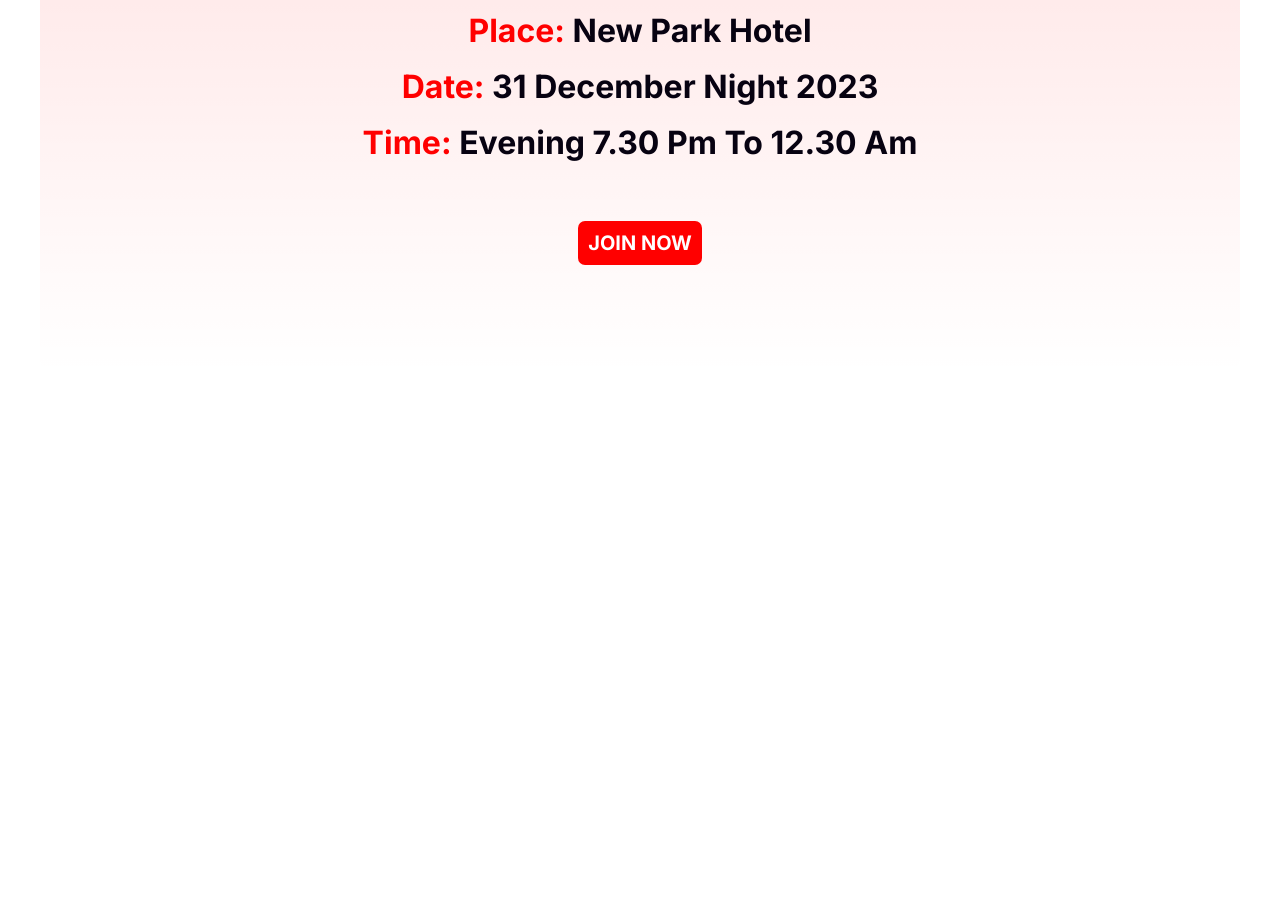
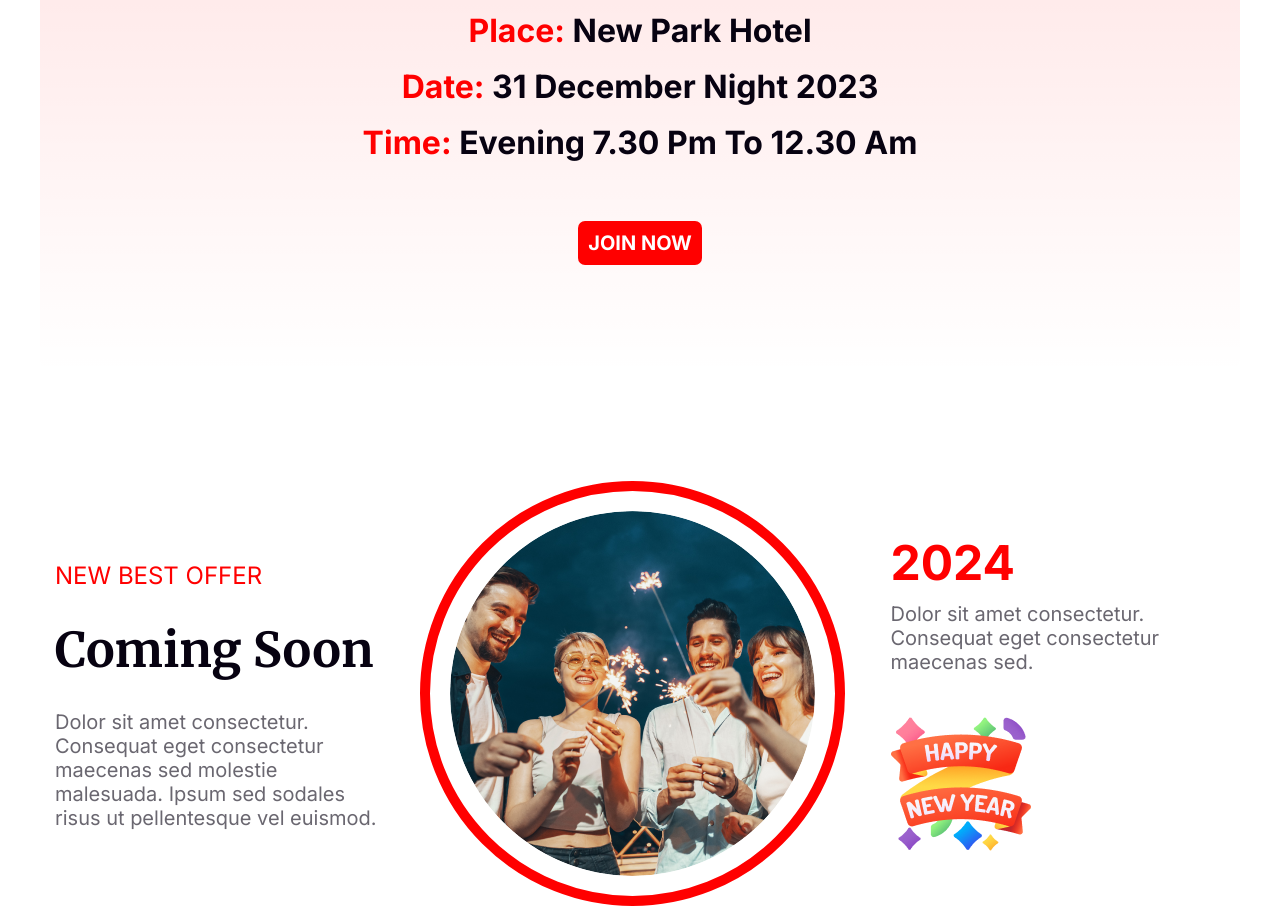
Before and after one commit to jane-alam0/Assignment-1, a plain HTML site: page index.html in a window 1280 px wide. Shown: the part 2289-3199 px from the top of the page. Before the commit the page ends 2664 px from the top, so only its background shows below. Drawn offline with Linux system fonts and the light colour scheme.

Commit message:
new best offer section add

```diff
--- a/index.html
+++ b/index.html
@@ -70,6 +70,27 @@
           <button class="btn">Join Now</button>
         </div>
       </section>
+
+      <!-- NEW BEST OFFER -->
+      <section class="new-best-offer">
+        <div class="best-offer-content">
+          <h3 class="best-offer-sub-title">NEW BEST OFFER</h3>
+          <h2 class="best-offer-title">Coming Soon</h2>
+          <p class="grey-text">Dolor sit amet consectetur. Consequat eget consectetur maecenas sed molestie malesuada. Ipsum sed sodales risus ut pellentesque vel euismod. </p>
+        </div>
+        <div class="best-offer-content">
+          <img class="img1" src="images/Ellipse 1.png" alt=" new year img">
+        </div>
+        <div class="best-offer-content best-left">
+          <h2 class="best-offer-year ">
+            2024
+          </h2>
+          <p class="grey-text">
+            Dolor sit amet consectetur. Consequat eget consectetur maecenas sed.
+          </p>
+          <img class="img2" src="images/Group 96.png" alt="">
+        </div>
+      </section>
     </main>
     <!-- main section ends here -->
 
--- a/style.css
+++ b/style.css
@@ -5,7 +5,9 @@
 body {
   font-family: Merriweather;
 }
-.btn{
+
+/* common css */
+.btn {
   color: #fff;
   background-color: red;
   border-radius: 7px;
@@ -18,6 +20,18 @@
   font-weight: 700;
   text-transform: uppercase;
 }
+.grey-text {
+  color: rgba(7, 2, 17, 0.6);
+  font-family: Inter;
+  font-size: 20px;
+}
+.grey-text-left {
+  text-align: center;
+  color: rgba(7, 2, 17, 0.6);
+  font-family: Inter;
+  font-size: 20px;
+}
+
 /* header style starts */
 
 .banner {
@@ -120,12 +134,9 @@
   width: 280px;
   padding: 48px 0;
 }
-.midnight-party-content button {
-
-}
 
 /* New Park Hotel section */
-.new-park-hotel{
+.new-park-hotel {
   display: flex;
   justify-content: center;
   align-items: center;
@@ -134,9 +145,13 @@
   width: 1200px;
   height: 482px;
   border-radius: 16px;
-  background-image: linear-gradient(180deg, rgba(255, 0, 0, 0.10) 0%, rgba(255, 0, 0, 0.00) 100%);
+  background-image: linear-gradient(
+    180deg,
+    rgba(255, 0, 0, 0.1) 0%,
+    rgba(255, 0, 0, 0) 100%
+  );
 }
-.new-park-hotel p{
+.new-park-hotel p {
   color: #070211;
   text-align: center;
   font-family: Inter;
@@ -145,6 +160,57 @@
   line-height: 56px;
   text-transform: capitalize;
 }
-.red-text{
-color: #F00;
+.red-text {
+  color: #f00;
 }
+
+/* NEW BEST OFFER section */
+.new-best-offer {
+  display: flex;
+  justify-content: space-between;
+  align-items: center;
+  background-color: #fff;
+  margin: 0 auto;
+  margin-top: 120px;
+  width: 1200px;
+  height: 400px;
+  border-radius: 16px;
+}
+.best-offer-sub-title {
+  color: #f00;
+  font-family: Inter;
+  font-size: 24px;
+  font-weight: 500;
+}
+.best-offer-title {
+  color: #070211;
+  font-size: 48px;
+  font-weight: 900;
+  margin: 30px 0;
+  text-transform: capitalize;
+}
+.best-offer-content {
+  width: 33%;
+  margin: 15px;
+}
+.best-offer-content .img1 {
+  border: 10px red solid;
+  border-radius: 50%;
+  padding: 20px;
+  margin-right: 40px;
+}
+.best-offer-year {
+  color: #f00;
+  font-family: Inter;
+  font-size: 48px;
+  font-weight: 700;
+  margin-bottom: 10px;
+}
+.best-offer-content .img2 {
+  width: 140px;
+  height: 140px;
+  margin-top: 40px;
+}
+.best-left{
+  margin-left:60px;
+}
```
